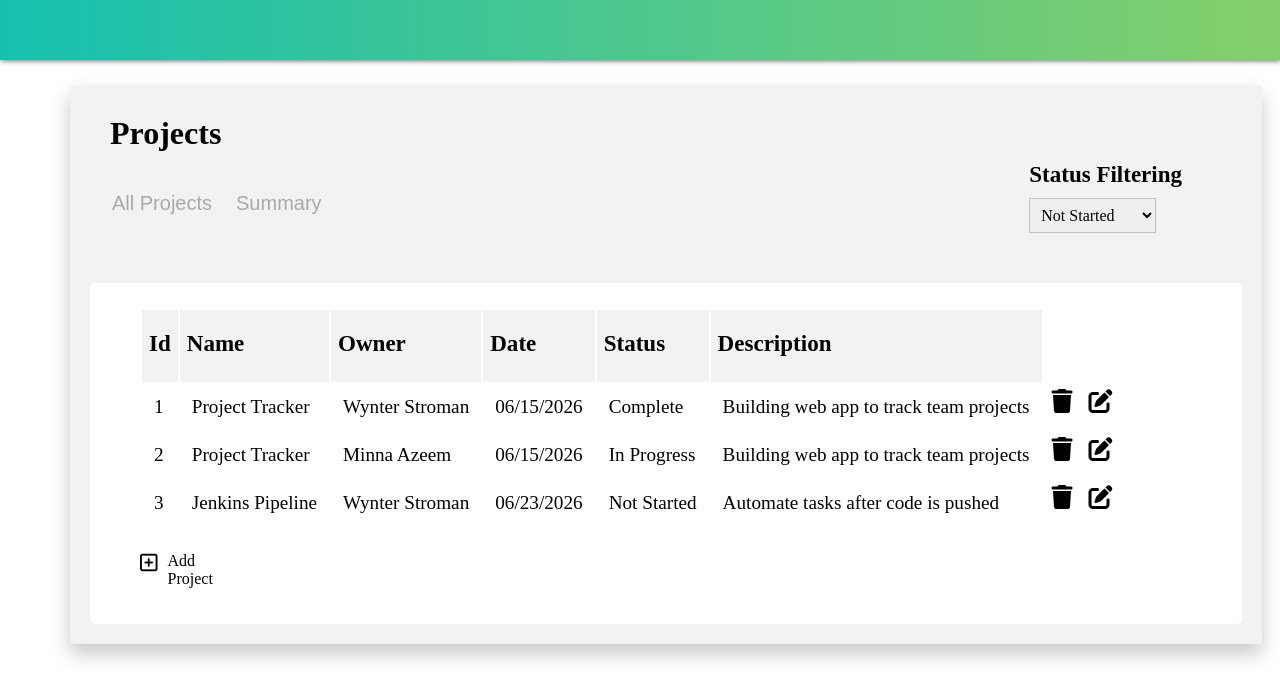
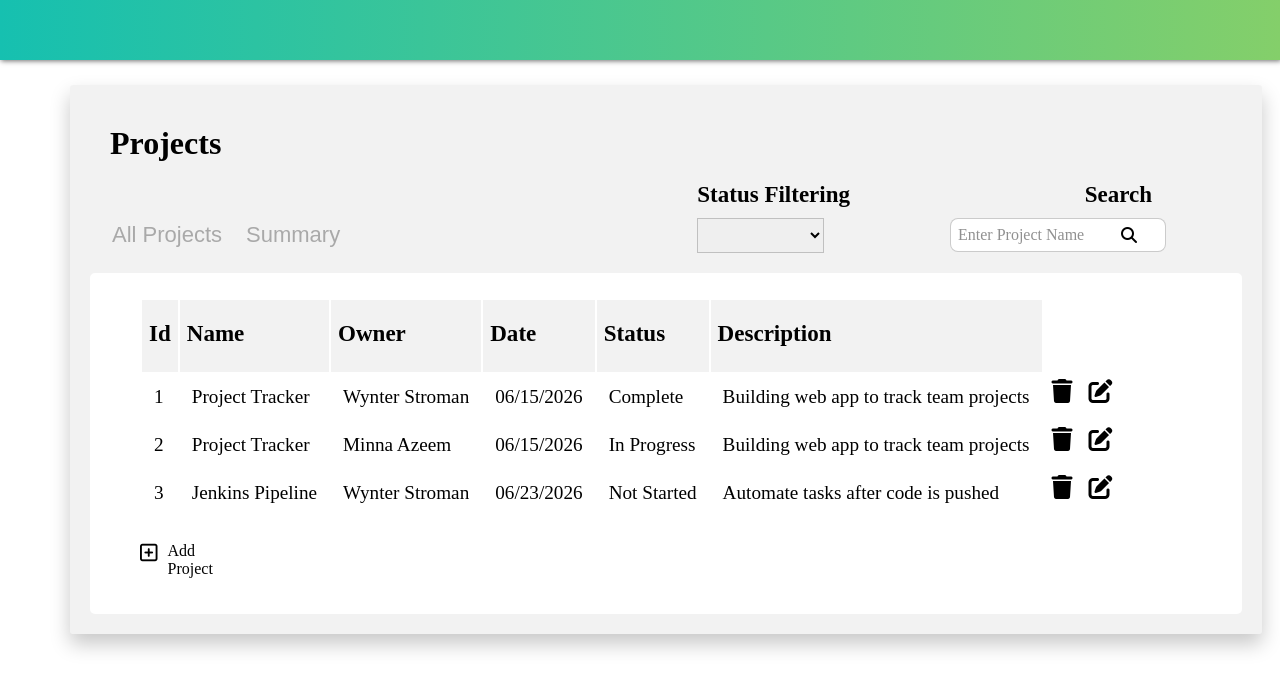
Before and after one commit to WynterS04/ProjectTracker, a Vue app: page / in a window 1280 px wide. Shown: the top 700 px of the page. Built offline with nearby package versions, Linux system fonts and the light colour scheme.

Commit message:
ui edits

```diff
--- a/src/components/ProjectList.vue
+++ b/src/components/ProjectList.vue
@@ -14,8 +14,6 @@ const props = defineProps<{
 const headers = ['Id', 'Name', 'Owner', 'Date', 'Status', 'Description']
 
 const status = ref<ProjectStatus>('Not Started')
-
-const searchTerm = ref('')
 
 /* Delete Modal */
 const showDeleteModal = ref(false)
@@ -68,14 +66,6 @@ function closeEditModal() {
             <thead>
                 <tr>
                     <th v-for=" header in headers" :key="header">{{ header }}</th>
-
-                    <!-- Search
-                    <th>
-                        <form>
-                            <label style="text-align: end;">Search</label>
-                            <input v-model="searchTerm" @input="arrayToDisplay = store.searchByName(searchTerm)" type="search" placeholder="Enter Project Name">
-                        </form>
-                    </th>-->
                 </tr>
             </thead>
             <tbody>
--- a/src/views/HomeView.vue
+++ b/src/views/HomeView.vue
@@ -14,13 +14,16 @@ const store = useProjectStore()
 
 const arrayToDisplay = ref<Project[]>(store.projects)
 
-const status = ref<ProjectStatus>('Not Started')
+const status = ref<ProjectStatus>()
 
 watch(status, (newStatus) => {
-    console.log(newStatus)
-    console.log(store.filterByStatus(newStatus))
+    if(newStatus === null) {
+        arrayToDisplay.value = store.projects
+    }
     arrayToDisplay.value = newStatus ? store.filterByStatus(newStatus) : store.projects
 })
+
+const searchTerm = ref('')
 </script>
 
 <template>
@@ -34,6 +37,7 @@ watch(status, (newStatus) => {
                 <button @click="viewType = 'summary';">Summary</button>
             </div>
 
+            <div class="user-actions">
                 <!-- Filtering By Status -->
                 <form class="status-filter">
                     <label>Status Filtering</label>
@@ -41,11 +45,19 @@ watch(status, (newStatus) => {
                             <option value ="Not Started">Not Started</option>
                             <option value = "In Progress">In-Progress</option>
                             <option value = "Complete">Complete</option>
+                            <option :value=null>All</option>
                     </select>
                 </form>
 
                 <!-- Search -->
-
+                <form>
+                    <label style="text-align: end; position: relative; left: -30px;">Search</label>
+                    <div class="search-project">
+                        <input id="search-bar" style="z-index: 1;" v-model="searchTerm" @input="arrayToDisplay = store.searchByName(searchTerm)" type="search" placeholder="Enter Project Name">
+                        <i class="fa-solid fa-magnifying-glass" style="z-index: 2;" id="search"></i>
+                    </div>
+                </form>
+            </div>
         </div>
 
         <div class="projectlist-wrapper">
@@ -76,7 +88,7 @@ watch(status, (newStatus) => {
     border-radius: 5px;
 }
 h1{
-    margin-left: 20px;
+    margin: 20px 20px 10px;
 }
 button:hover{
     color:black ;
@@ -88,7 +100,11 @@ button {
     background: transparent;
     color: darkgrey;
     padding: 0px 12px 0px;
-    font-size: 20px;
+    font-size: 22px;
+}
+.project-view {
+    position: relative;
+    top: 40px;
 }
 .top-bar {
     display: flex;
@@ -96,14 +112,30 @@ button {
     padding: 10px 10px 0px;
     justify-content: space-between;
 }
+.user-actions {
+    display: flex;
+    flex-direction: row;
+}
 select {
     border-radius: 0px;
     width:50% ;
 }
 .status-filter {
     position: relative;
-    top: -30px;
+    top: 0px;
     font-size: medium;
 }
-
+.search-project {
+    display:flex;
+    flex-direction: row;
+}
+.search-bar:focus {
+    position: relative;
+    z-index: 3;
+}
+#search {
+    position: relative;
+    left: -95px;
+    top: 19px;
+}
 </style>
```
Lines whose indentation alone changed are shown as unchanged.
